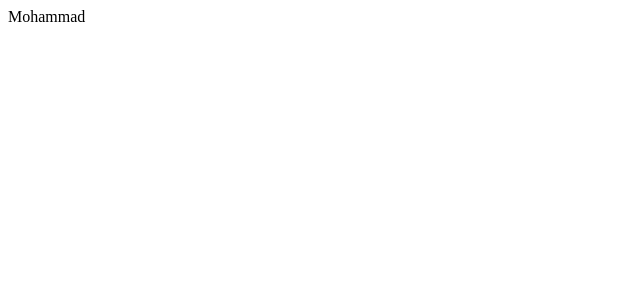
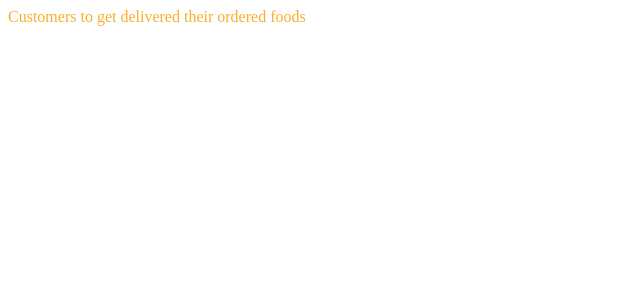
Before and after one commit to mreskini/FoodApp, a React (Create React App) app: page / in a window 1280 px wide. Shown: the top 300 px of the page, without its empty margins (0-640 px from the left). Built offline with nearby package versions, Linux system fonts and the light colour scheme.

Commit message:
added the bootstrap dependency thing

```diff
--- a/package.json
+++ b/package.json
@@ -3,6 +3,7 @@
   "version": "0.1.0",
   "private": true,
   "dependencies": {
+    "bootstrap": "^4.6.0",
     "cra-template": "1.1.2",
     "react": "^17.0.2",
     "react-dom": "^17.0.2",
--- a/src/components/delivery-boy-section.jsx
+++ b/src/components/delivery-boy-section.jsx
@@ -2,8 +2,8 @@ import ComponentWrapper from "./component-wrapper"
 
 const DeliveryBoy = () => {
     return (
-        <div>
-            Mohammad
+        <div className="theme-orange-color display-1">
+            Customers to get delivered their ordered foods
         </div>
     )
 }
```
Also changed, not shown: 1 other file (tests, documents, lock files or other folders).
